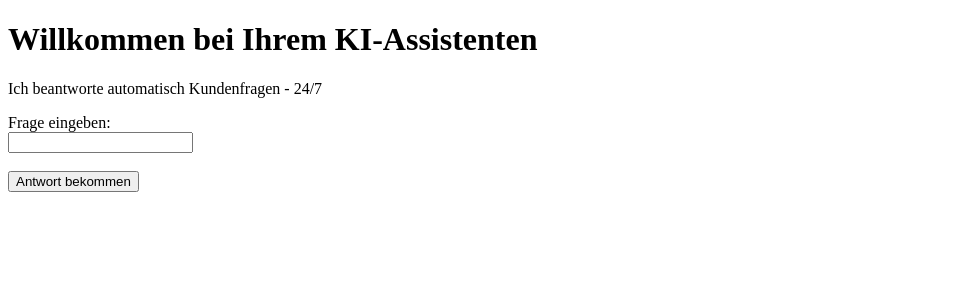
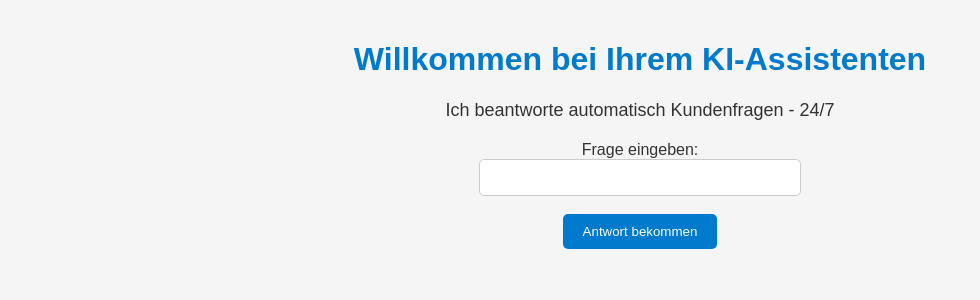
Before and after one commit to Ani494/Ki-Projekt, a Flask app: page / in a window 1280 px wide. Shown: the top 300 px of the page, without its empty margins (0-980 px from the left). Run offline with Flask 3, Linux system fonts and the light colour scheme.

Commit message:
Add style.css for web design

```diff
--- /dev/null
+++ b/style.css
@@ -0,0 +1,40 @@
+body {
+    font-family: Arial, sans-serif;
+    background-color: #f5f5f5;
+    color: #333;
+    margin: 0;
+    padding: 20px;
+    text-align: center;
+}
+
+h1 {
+    color: #007acc;
+}
+
+form {
+    margin-top: 20px;
+}
+
+input[type="text"] {
+    padding: 10px;
+    width: 300px;
+    border: 1px solid #ccc;
+    border-radius: 5px;
+}
+
+button {
+    padding: 10px 20px;
+    background-color: #007acc;
+    color: white;
+    border: none;
+    border-radius: 5px;
+    cursor: pointer;
+}
+
+button:hover {
+    background-color: #005999;
+}
+
+p {
+    font-size: 18px;
+}
--- a/templates/index.html
+++ b/templates/index.html
@@ -3,6 +3,7 @@
 <head>
     <meta charset="UTF-8">
     <title>Demo für Firmen-Webseite</title>
+<link rel="stylesheet" href="{{ url_for('static', filename='style.css') }}">
 </head>
 <body>
     <h1>Willkommen bei Ihrem KI-Assistenten</h1>
```
Also changed, not shown: 1 other file.
